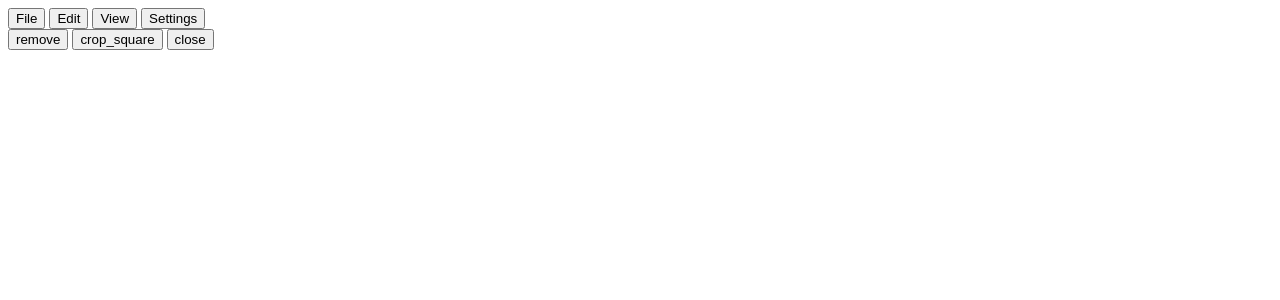
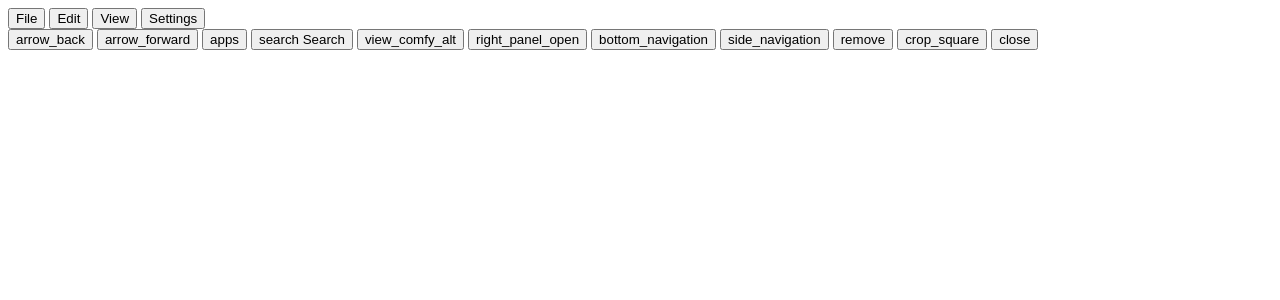
Before and after one commit to Genty83/BudgetBuilder, a Django app: template backend/templates/includes/titlebar.html in a window 1280 px wide. Shown: the top 300 px of the page. Run offline with Django 5.2, Linux system fonts and the light colour scheme; the template is opened without the code that fills it, so the values that code supplies are empty.

Commit message:
Updated 3 templates

```diff
--- a/backend/templates/base.html
+++ b/backend/templates/base.html
@@ -84,7 +84,7 @@
 
     <!-- Bottom bar -->
     <div class="bottom-bar">
-
+      {% include 'includes/bottombar.html' %}
     </div>
     <!-- End of bottom bar -->
 
--- a/backend/templates/includes/titlebar.html
+++ b/backend/templates/includes/titlebar.html
@@ -18,7 +18,80 @@
 
     </button>
   </div>
-  <div class="flex-row align-center">
+  <div class="flex-row align-center gap-xs">
+    <!-- Additional Buttons -->
+    <button
+        id=""
+        type="button"
+        class="titlebar-btn bottom-left"
+        data-title="Back"
+      >
+        <span id="" class="material-symbols-outlined icon-md"> arrow_back </span>
+    </button>
+    <button
+        id=""
+        type="button"
+        class="titlebar-btn bottom-left"
+        data-title="Forward"
+      >
+        <span id="" class="material-symbols-outlined"> arrow_forward </span>
+    </button>
+    <button
+        id=""
+        type="button"
+        class="titlebar-btn bottom-left"
+        data-title="Apps"
+      >
+        <span id="" class="material-symbols-outlined"> apps </span>
+    </button>
+    <!-- Adittional Buttons End -->
+
+    <!-- Search Button -->
+    <button
+        type="button"
+        class="searchbar-btn"
+      >
+      <span id="" class="material-symbols-outlined"> search </span>
+      Search
+    </button>
+    <!-- Search button End -->
+
+    <!-- Toggle buttons -->
+    <button
+        id=""
+        type="button"
+        class="titlebar-btn bottom-left"
+        data-title="Toggle Layout"
+      >
+        <span id="" class="material-symbols-outlined"> view_comfy_alt </span>
+    </button>
+    <button
+        id=""
+        type="button"
+        class="titlebar-btn bottom-left"
+        data-title="Toggle Right Menu"
+      >
+        <span id="" class="material-symbols-outlined"> right_panel_open </span>
+    </button>
+    <button
+        id=""
+        type="button"
+        class="titlebar-btn bottom-left"
+        data-title="Toggle Bottom Menu"
+      >
+        <span id="" class="material-symbols-outlined"> bottom_navigation </span>
+    </button>
+    <button
+        id=""
+        type="button"
+        class="titlebar-btn bottom-left"
+        data-title="Toggle Explorer"
+      >
+        <span id="" class="material-symbols-outlined"> side_navigation </span>
+    </button>
+    <!-- Toggle buttons end -->
+
+    <!-- Main window buttons -->
     <button
         id="btn-minimize"
         type="button"
@@ -45,5 +118,6 @@
     >
       <span id="btn-close" class="material-symbols-outlined"> close </span>
     </button>
+    <!-- Main window buttons end -->
   </div>
 </div>
```
Also changed, not shown: backend/templates/includes/bottombar.html (added, +22 -0 lines). Lines whose indentation alone changed are shown as unchanged.
